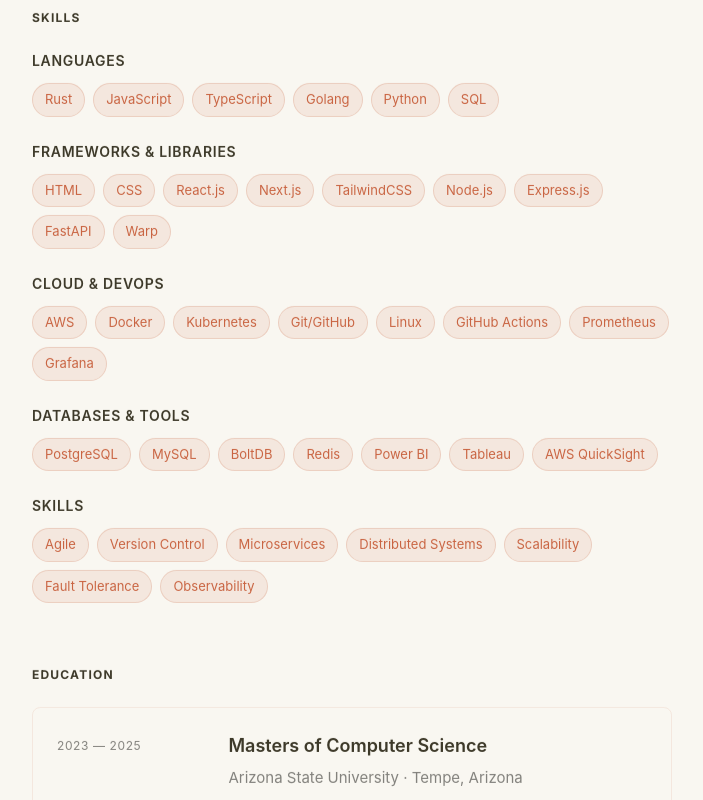
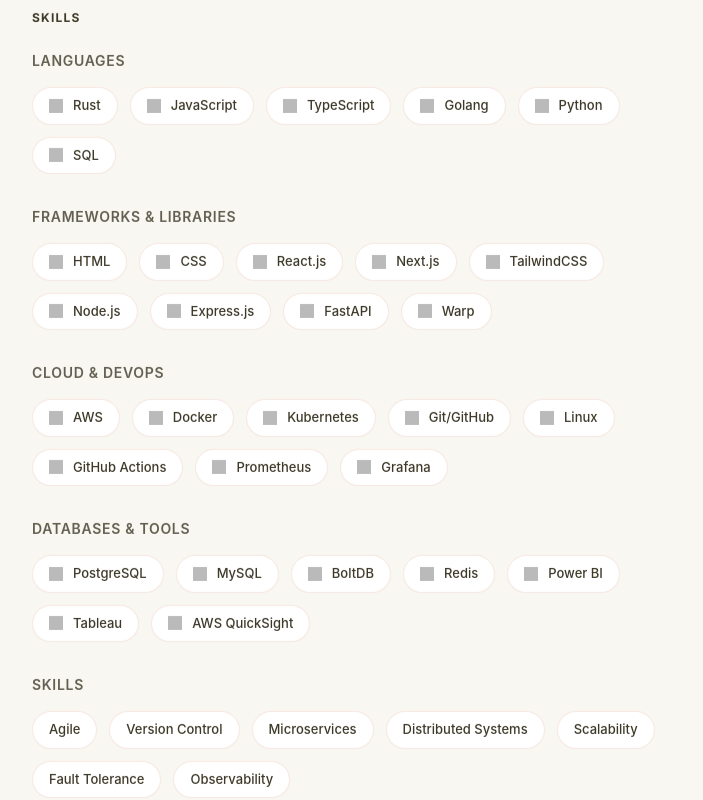
Before and after one commit to bkandh30/bhavya-portfolio-v3, a React (Vite) app: page / in a window 1280 px wide. Shown: the part 1300-2100 px from the top of the page, without its empty margins (576-1279 px from the left). Built offline with nearby package versions, Linux system fonts and the light colour scheme; grey boxes are pictures that could not be loaded; a web font is replaced by a local one.

Commit message:
Updated skills section

```diff
--- a/src/components/sections/SkillsSection.tsx
+++ b/src/components/sections/SkillsSection.tsx
@@ -1,4 +1,60 @@
 import { skillCategories } from "@/data/skills";
+
+const getIconSlug = (skill: string): string | null => {
+  const slugMap: Record<string, string> = {
+    "C++": "cplusplus",
+    "C#": "csharp",
+    ".NET": "dotnet",
+    "React.js": "react",
+    "Next.js": "nextdotjs",
+    "Node.js": "nodedotjs",
+    "Express.js": "express",
+    "Vue.js": "vuedotjs",
+    AWS: "amazonwebservices",
+    "Git/GitHub": "github",
+    Golang: "go",
+    PostgreSQL: "postgresql",
+    MySQL: "mysql",
+    MongoDB: "mongodb",
+    Docker: "docker",
+    Kubernetes: "kubernetes",
+    TailwindCSS: "tailwindcss",
+    TypeScript: "typescript",
+    JavaScript: "javascript",
+    Python: "python",
+    Rust: "rust",
+    HTML: "html5",
+    CSS: "css3",
+    FastAPI: "fastapi",
+    Warp: "warp",
+    Linux: "linux",
+    "GitHub Actions": "githubactions",
+    Prometheus: "prometheus",
+    Grafana: "grafana",
+    Redis: "redis",
+    "Power BI": "powerbi",
+    Tableau: "tableau",
+    "AWS QuickSight": "amazonquicksight",
+    BoltDB: "boltdb",
+  };
+
+  if (
+    [
+      "Agile",
+      "Scrum",
+      "Microservices",
+      "Distributed Systems",
+      "Scalability",
+      "Fault Tolerance",
+      "Observability",
+      "Version Control",
+    ].includes(skill)
+  ) {
+    return null;
+  }
+
+  return slugMap[skill] || skill.toLowerCase().replace(/\./g, "dot");
+};
 
 export const SkillsSection = () => {
   return (
@@ -9,7 +65,7 @@ export const SkillsSection = () => {
       >
         Skills
       </h2>
-      <div className="space-y-6">
+      <div className="space-y-8">
         {skillCategories.map((category) => (
           <div key={category.category}>
             <h3
@@ -17,28 +73,45 @@ export const SkillsSection = () => {
                 fontSize: "14px",
                 fontWeight: "600",
                 color: "#3d3929",
-                marginBottom: "12px",
+                marginBottom: "16px",
                 textTransform: "uppercase",
                 letterSpacing: "0.05em",
+                opacity: 0.8,
               }}
             >
               {category.category}
             </h3>
-            <div className="flex flex-wrap gap-2">
-              {category.skills.map((skill) => (
+            <div className="flex flex-wrap gap-3">
+              {category.skills.map((skill) => {
+                const iconSlug = getIconSlug(skill);
+
+                return (
                   <span
                     key={skill}
-                  className="px-3 py-1.5 rounded-full transition-all duration-300 hover:scale-105"
+                    className="px-4 py-2 rounded-full transition-all duration-300 hover:scale-105 hover:shadow-sm flex items-center gap-2.5 group cursor-default"
                     style={{
                       fontSize: "13px",
-                    backgroundColor: "rgba(201, 100, 66, 0.1)",
-                    color: "#c96442",
-                    border: "1px solid rgba(201, 100, 66, 0.2)",
+                      backgroundColor: "white",
+                      color: "#3d3929",
+                      border: "1px solid rgba(201, 100, 66, 0.15)",
+                      boxShadow: "0 1px 2px rgba(0,0,0,0.02)",
                     }}
                   >
-                  {skill}
+                    {iconSlug && (
+                      <img
+                        src={`https://cdn.simpleicons.org/${iconSlug}`}
+                        alt=""
+                        className="w-3.5 h-3.5 transition-opacity duration-300 opacity-70 group-hover:opacity-100"
+                        loading="lazy"
+                        onError={(e) => {
+                          e.currentTarget.style.display = "none";
+                        }}
+                      />
+                    )}
+                    <span className="font-medium">{skill}</span>
                   </span>
-              ))}
+                );
+              })}
             </div>
           </div>
         ))}
```
Lines whose indentation alone changed are shown as unchanged.
